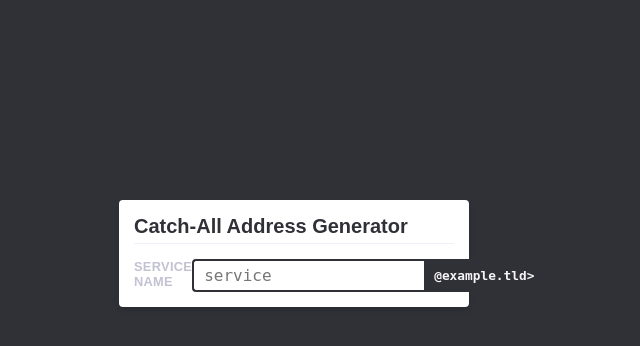
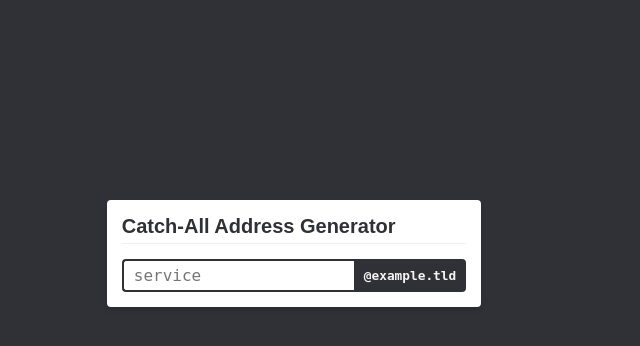
Before and after one commit to tinyoverflow/catchall-address-generator, a PHP site: page / in a window 1280 px wide. Shown: the part 147-493 px from the top of the page, without its empty margins (346-986 px from the left). Run offline with PHP 8.4, Linux system fonts and the light colour scheme.

Commit message:
Fix styling of container

```diff
--- a/index.php
+++ b/index.php
@@ -39,7 +39,7 @@ if (isset($_POST['submit']) && !empty($service)) {
                 background-color: white;
                 border-radius: .25rem;
                 padding: 15px;
-                width: 350px;
+                min-width: 350px;
                 box-shadow: 0 4px 6px -1px rgba(0, 0, 0, 0.1), 0 2px 4px -1px rgba(0, 0, 0, 0.06);
             }
 
@@ -138,6 +138,10 @@ if (isset($_POST['submit']) && !empty($service)) {
                 border-radius: 0.25rem;
                 background-color: rgba(0, 0, 0, 0.2);
             }
+
+            .hidden {
+                display: none;
+            }
         </style>
     </head>
 
@@ -146,9 +150,9 @@ if (isset($_POST['submit']) && !empty($service)) {
             <h1>Catch-All Address Generator</h1>
 
             <form method="POST">
-				<label for="service">Service Name</label>
+				<label for="service" class="hidden">Service</label>
                 <input type="text" name="service" id="service" placeholder="Service" class="form-input" value="<?= $service ?>" autofocus />
-                <input type="submit" name="submit" value="@<?= $config['domain'] ?>>" class="form-button" />
+                <input type="submit" name="submit" value="@<?= $config['domain'] ?>" class="form-button" />
             </form>
 
             <?php if(isset($mail)): ?>
```
